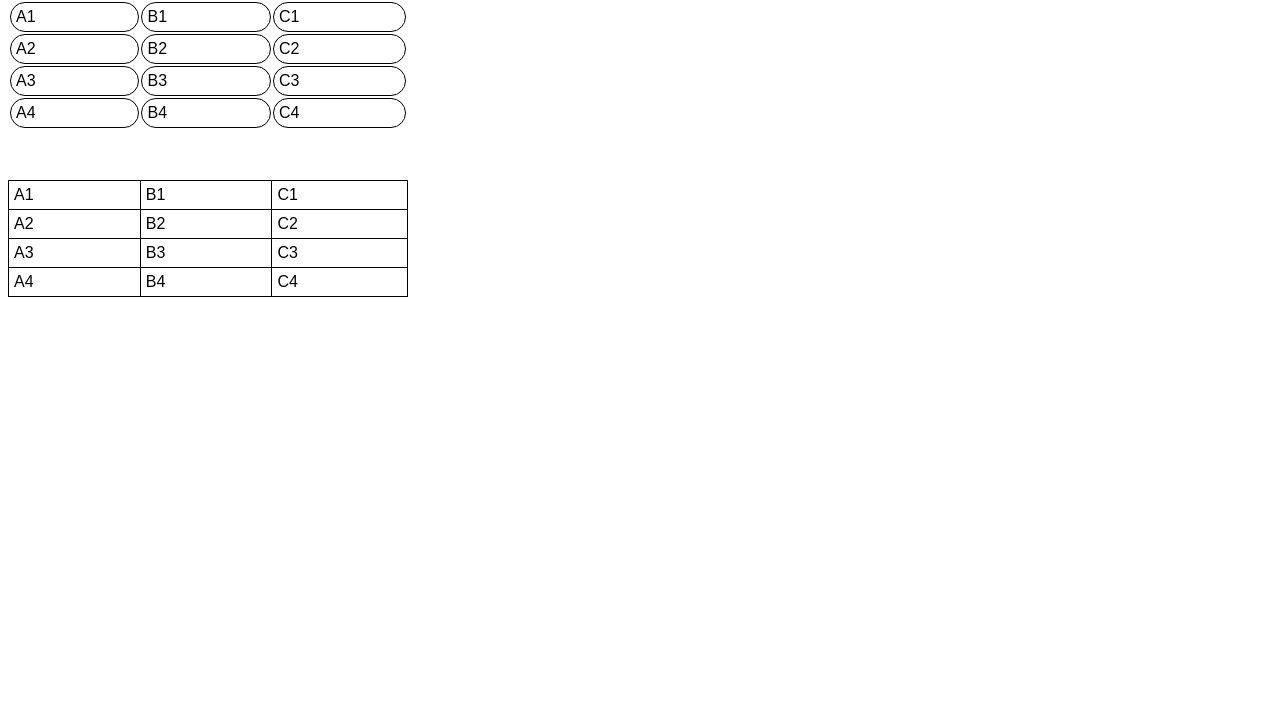
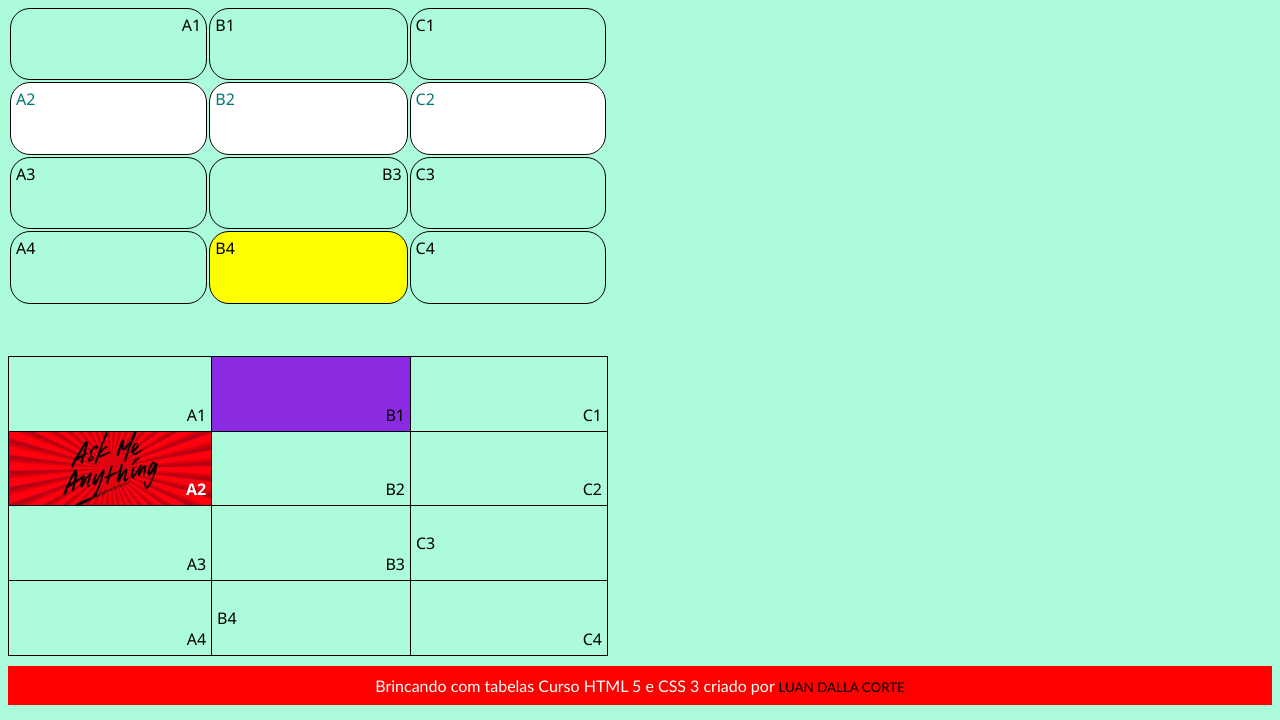
Before and after one commit to DallaCorteLuan/html-5-css-3, a plain HTML site: page Exercicios/ex023/tabela001.html in a window 1280 px wide. Shown: the part 80-800 px from the top of the page. Drawn offline with Linux system fonts and the light colour scheme.

Commit message:
brincando com tabelas em html

```diff
--- a/Exercicios/ex023/tabela001.html
+++ b/Exercicios/ex023/tabela001.html
@@ -6,27 +6,98 @@
     <title>Tabelas em HTML 5</title>
     <style>
         body {
-            font-family: Arial, Helvetica, sans-serif;
+            font-family: 'Segoe UI', Tahoma, Geneva, Verdana, sans-serif;
+            background-color: #acfcdc;
         }
 
         /*Para fazer as bordas na tabelas voce usa os dados */
 
+        table {
+            width: 600px;
+            height: 300px;
+        }
+
         table.primeira {
-            width: 400px;
-            border-collapse: separate;/*a essa propriedade separa as bordas das tabelas*/
+            border-radius: 20px;
+            border-collapse: separate;/*Essa propriedade separa as bordas das tabelas*/
             margin-bottom: 50px;
+
+        }
+
+        tr.linha {
+            color: #007575;
+            background-color: #ffffff;
+        }
+
+        td.linha1 {
+            padding: 5px;
+            border-radius: 20px;
+            text-align: left;/*Alinhamento Horizontal*/
+            vertical-align: top;/*propriedades: top(em cima) bottom(em baixo) e middle(meio)*/
+
         }
 
         td {
-            border: 1px solid black;
-            border-radius: 20px;
+            border: 1px solid #000000;
             padding: 5px;
+
+        }
+
+        #direita {
+            text-align: right;
+        }
+        #dado{
+            background-color: #ffff00;
         }
 
         table.segunda {
-            width: 400px;
-            border-collapse: collapse; /*usar a propriedade collapse vai colar as bordas da tabelas nas seguintes*/
-            margin-bottom: 50px;
+            border-collapse: collapse;/*Essa propriedade separa as bordas das tabelas PROPRIEDADES: separate / colapse | separa as borda | junta as bordas*/
+        }
+
+        td {
+            text-align: right;/*Alinhamento Horizontal*/
+            vertical-align: bottom;/*propriedades: top(em cima) bottom(em baixo) e middle(meio)*/
+        }
+
+        td.linha2 {
+            text-align: left;/*Alinhamento Horizontal*/
+            vertical-align: middle;/*propriedades: top(em cima) bottom(em baixo) e middle(meio)*/
+        }
+        td.cor {
+            background-color: #8a2be2;
+        }
+
+        td.imagem {
+            color: #ffffff;
+            font-weight: bolder;
+            background-image: url('imagens/depositphotos_439938620-stock-illustration-modern-blue-gray-abstract-web.jpg');
+            background-position: center center;
+            background-size: 100%;
+        }
+
+        footer {
+            font-size:normal ;
+            color: #ffffff;
+            font-family: 'Gill Sans', 'Gill Sans MT', Calibri, 'Trebuchet MS', sans-serif;
+            text-align: center;
+            background-color: #ff0000;
+            padding: 10px;
+            margin-top: 10px;
+        }
+
+        a {
+            text-decoration: none;
+            color: #000000;
+            font-size: smaller;
+        }
+
+        a:hover {
+            background-color: #ffffff;
+            color: #ff0000;
+            border-radius: 15px;
+            padding: 3px;
+            text-decoration: underline;
+            transition: 1s;
         }
 
     </style>
@@ -35,49 +106,52 @@
     <h1>Minha Tabela em HTML 5</h1>
     <table class="primeira">
         <tr> <!-- PRIMEIRA LINHA DA TABELA -->
+            <td class="linha1" id="direita">A1</td>
+            <td class="linha1">B1</td>
+            <td class="linha1">C1</td>
+        </tr>
+        <tr class="linha">
+            <td class="linha1">A2</td>
+            <td class="linha1">B2</td>
+            <td class="linha1">C2</td>
+        </tr>
+        <tr>
+            <td class="linha1">A3</td>
+            <td class="linha1"id="direita">B3</td>
+            <td class="linha1">C3</td>
+        </tr>
+        <tr>
+            <td class="linha1">A4</td>
+            <td  class="linha1" id="dado">B4</td>
+            <td class="linha1">C4</td>
+        </tr>
+    </table>
+
+    <table class="segunda">
+        <tr> <!-- PRIMEIRA LINHA DA TABELA -->
             <td>A1</td>
-            <td>B1</td>
+            <td class="cor">B1</td>
             <td>C1</td>
         </tr>
         <tr>
-            <td>A2</td>
+            <td class="imagem">A2</td>
             <td>B2</td>
             <td>C2</td>
         </tr>
         <tr>
             <td>A3</td>
             <td>B3</td>
-            <td>C3</td>
+            <td class="linha2">C3</td>
         </tr>
         <tr>
             <td>A4</td>
-            <td>B4</td>
+            <td class="linha2">B4</td>
             <td>C4</td>
         </tr>
     </table>
 
-    <table class="segunda">
-        <tr> <!-- PRIMEIRA LINHA DA TABELA -->
-            <td>A1</td>
-            <td>B1</td>
-            <td>C1</td>
-        </tr>
-        <tr>
-            <td>A2</td>
-            <td>B2</td>
-            <td>C2</td>
-        </tr>
-        <tr>
-            <td>A3</td>
-            <td>B3</td>
-            <td>C3</td>
-        </tr>
-        <tr>
-            <td>A4</td>
-            <td>B4</td>
-            <td>C4</td>
-        </tr>
-    </table>
-
+    <footer>
+        Brincando com tabelas Curso HTML 5 e CSS 3 criado por <a href="https://github.com/DallaCorteLuan">LUAN DALLA CORTE</a>
+    </footer>
 </body>
 </html>
```
Also changed, not shown: Exercicios/ex023/imagens/depositphotos_439938620-stock-illustration-modern-blue-gray-abstract-web.jpg (added).
